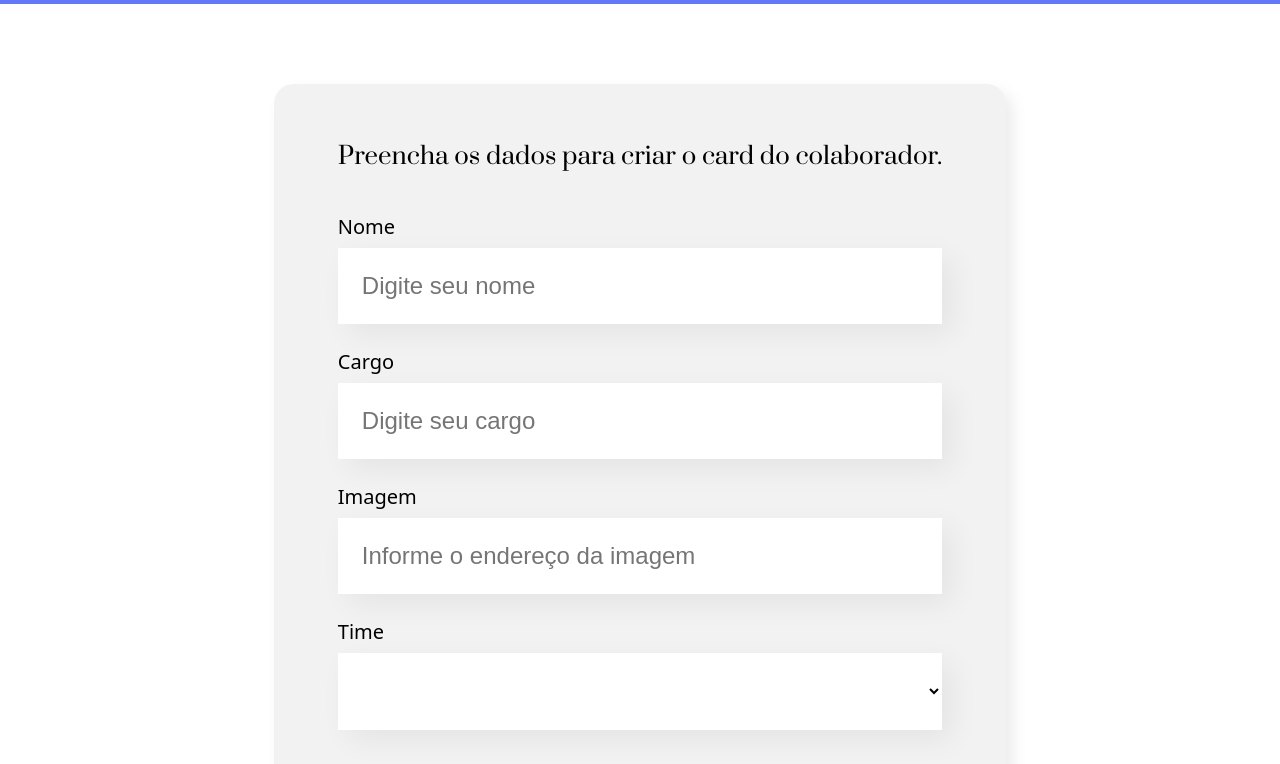
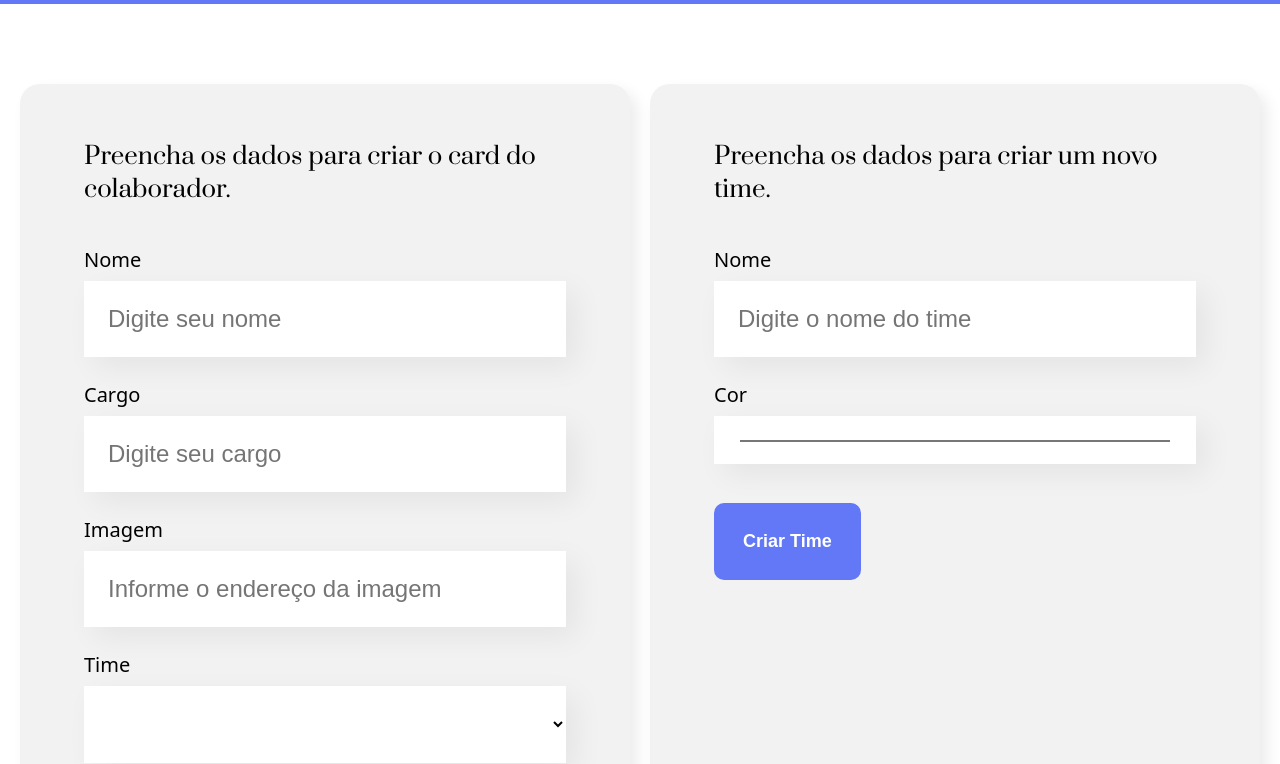
Before and after one commit to mariananevangelista/CursoAlura-React-desenvolvendo-com-JavaScript, a React (Create React App) app: page / in a window 1280 px wide. Shown: the part 496-1260 px from the top of the page. Built offline with nearby package versions, Linux system fonts and the light colour scheme.

Commit message:
finally-project

```diff
--- a/src/App.js
+++ b/src/App.js
@@ -40,13 +40,15 @@ function App() {
     {
       nome: 'Inovação e Gestão',
       cor: '#FF8A29',
-    }
+    },
   ])
 
   return (
     <div className="App">
       <Banner />
-      <Formulário times={times} cadastro={(colaborador)=> setColaboradores([...colaboradores, colaborador])}/>
+      <Formulário cadastroTime={(time) => setTimes([...times, time])}
+                  times={times}
+                  cadastro={(colaborador)=> setColaboradores([...colaboradores, colaborador])}/>
       {colaboradores.length > 0 && <section className='container'>
                                       <Titulo />
                                       {times.map((time)=>  <Time key={time.nome}
--- a/src/componentes/CampoTexto/CampoTexto.css
+++ b/src/componentes/Campo/Campo.css
@@ -1,8 +1,8 @@
-.campo-texto {
+.campo {
     margin: 24px 0;
 }
 
-.campo-texto label {
+.campo label {
     display: block;
     margin-bottom: 8px;
     font-size: 20px;
@@ -10,7 +10,7 @@
     font-family: system-ui, -apple-system, BlinkMacSystemFont, 'Segoe UI', Roboto, Oxygen, Ubuntu, Cantarell, 'Open Sans', 'Helvetica Neue', sans-serif
 }
 
-.campo-texto input {
+.campo input {
     background-color: #fff;
     box-shadow: 10px 10px 30px rgba(0, 0, 0, 0.06);
     width: 100%;
@@ -20,6 +20,6 @@
     box-sizing: border-box;
 }
 
-.campo-texto input:focus {
+.campo input:focus {
     outline-color: #6278F7;
 }
--- a/src/componentes/CampoTexto/index.js
+++ b/src/componentes/Campo/index.js
@@ -1,14 +1,15 @@
-import './CampoTexto.css'
+import './Campo.css'
 
-const CampoTexto = ({label, valor, alteracao, obrigatório, placeholder}) => {
+const CampoTexto = ({label, valor, alteracao, obrigatório, placeholder, tipo}) => {
 
     return(
-        <div className="campo-texto">
+        <div className={`campo campo-${tipo}`}>
             <label>{label}</label>
             <input  value={valor}
                     onChange={(evento) => alteracao(evento.target.value)}
                     required={obrigatório}
-                    placeholder={placeholder}/>
+                    placeholder={placeholder}
+                    type={tipo}/>
         </div>
     )
 }
--- a/src/componentes/Formulário/Formulário.css
+++ b/src/componentes/Formulário/Formulário.css
@@ -1,7 +1,9 @@
 .formulario {
     display: flex;
+    gap: 20px;
+    flex-wrap: wrap;
     justify-content: center;
-    margin: 80px 0;
+    margin: 80px 20px;
 }
 
 .formulario form h2 {
@@ -10,7 +12,7 @@
 }
 
 .formulario form{
-    max-width: 80%;
+    flex: 1;
     background-color: #F2F2F2;
     border-radius: 20px;
     padding: 36px 64px;
--- a/src/componentes/Formulário/index.js
+++ b/src/componentes/Formulário/index.js
@@ -1,10 +1,10 @@
 import './Formulário.css'
-import CampoTexto from '../CampoTexto';
+import Campo from '../Campo';
 import ListaSuspensa from '../ListaSuspensa';
 import Botão from '../Botão';
 import React, { useState } from 'react';
 
-const Formulário = ({cadastro, times}) => {
+const Formulário = ({cadastro, times, cadastroTime}) => {
   //Os dados são passados para o elemento pai, e então passamos como prop para o componente
 
   //Eventos podem ser passados direto para o elemento, nesse caso precisamos ouvir o evento do formulário,
@@ -18,6 +18,9 @@ const Formulário = ({cadastro, times}) => {
   const [cargo, setCargo] = useState('')
   const [imagem, setImagem] = useState('')
   const [time, setTime] = useState('')
+
+  const [nomeTime, setNomeTime] = useState('')
+  const [corTime, setCorTime] = useState('')
 
   //Para que o valor da variável seja alterado conforme o valor do input, usamos useState para renderizar essas alterações, a função alteração
   //vai receber o valor do input como parâmetro no elemento por onChange, e pegamos esse valor e passamos para a função setName, que irá atualizar
@@ -40,19 +43,19 @@ const Formulário = ({cadastro, times}) => {
       setImagem('')
       setTime('')}}>
         <h2>Preencha os dados para criar o card do colaborador.</h2>
-        <CampoTexto valor={nome}
+        <Campo valor={nome}
                     alteracao={(nome) => setNome(nome)}
                     obrigatório="true"
                     label="Nome"
                     placeholder="Digite seu nome" />
 
-        <CampoTexto valor={cargo}
+        <Campo valor={cargo}
                     alteracao={(cargo) => setCargo(cargo)}
                     obrigatório="true"
                     label="Cargo"
                     placeholder="Digite seu cargo" />
 
-        <CampoTexto valor={imagem}
+        <Campo valor={imagem}
                     alteracao={(imagem) => setImagem(imagem)}
                     label="Imagem"
                     placeholder="Informe o endereço da imagem"/>
@@ -64,6 +67,30 @@ const Formulário = ({cadastro, times}) => {
                         items={times}/>
         <Botão>Criar Card</Botão>
       </form>
+
+      <form onSubmit={(event) => {event.preventDefault()
+      cadastroTime({
+        nome: nomeTime,
+        cor: corTime,
+      })
+      setNomeTime('')
+      setCorTime('')}}>
+        <h2>Preencha os dados para criar um novo time.</h2>
+        <Campo valor={nomeTime}
+                    alteracao={(nome) => setNomeTime(nome)}
+                    obrigatório
+                    label="Nome"
+                    placeholder="Digite o nome do time" />
+
+        <Campo valor={corTime}
+                    alteracao={(cor) => setCorTime(cor)}
+                    obrigatório
+                    label="Cor"
+                    placeholder="Escolha a cor do time"
+                    tipo='color' />
+
+        <Botão>Criar Time</Botão>
+      </form>
     </section>
   );
 };
```
